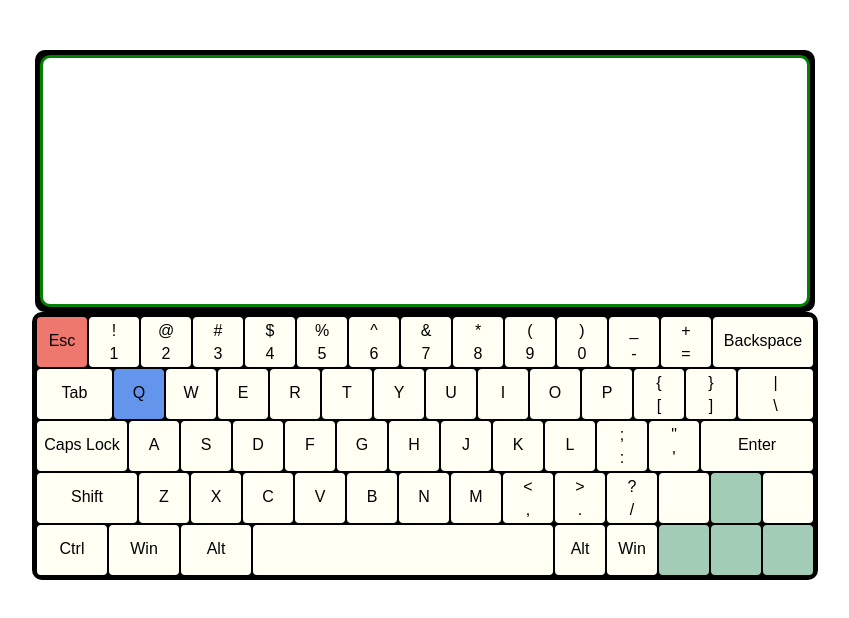
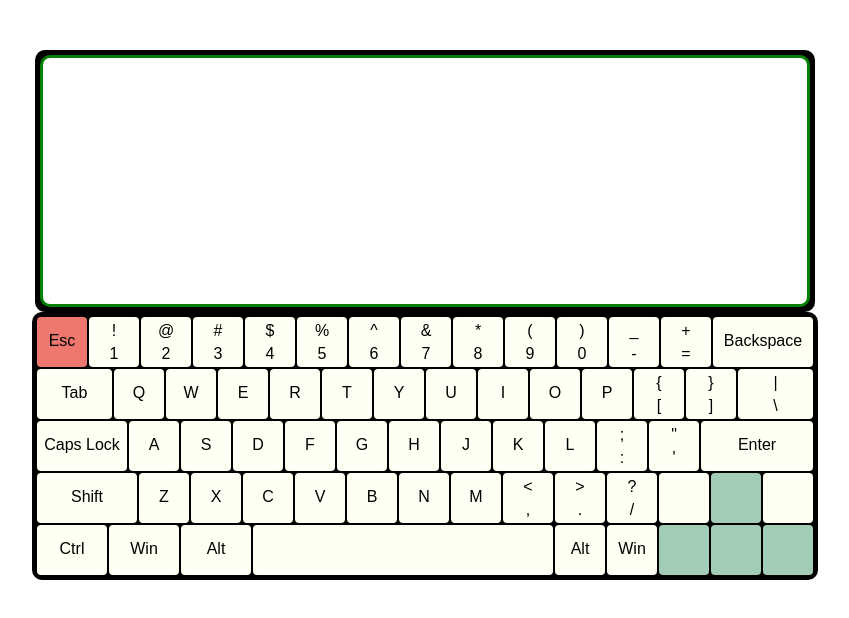
Before and after one commit to Jakhongir91/virtual-keyboard, a plain HTML site: page index.html in a window 1280 px wide. Shown: the whole page, without its empty margins (215-1064 px from the left). Drawn offline with Linux system fonts and the light colour scheme.

Commit message:
refactor: WIP remove class for highlighting key by default

```diff
--- a/index.html
+++ b/index.html
@@ -60,7 +60,7 @@
     <div class="key key__oneandhalf" data-primary="Tab" data-secondary="null">
       Tab
     </div>
-    <div class="key key__pressed" data-primary="q" data-secondary="null">
+    <div class="key" data-primary="q" data-secondary="null">
       Q
     </div>
     <div class="key" data-primary="w" data-secondary="null">
```
